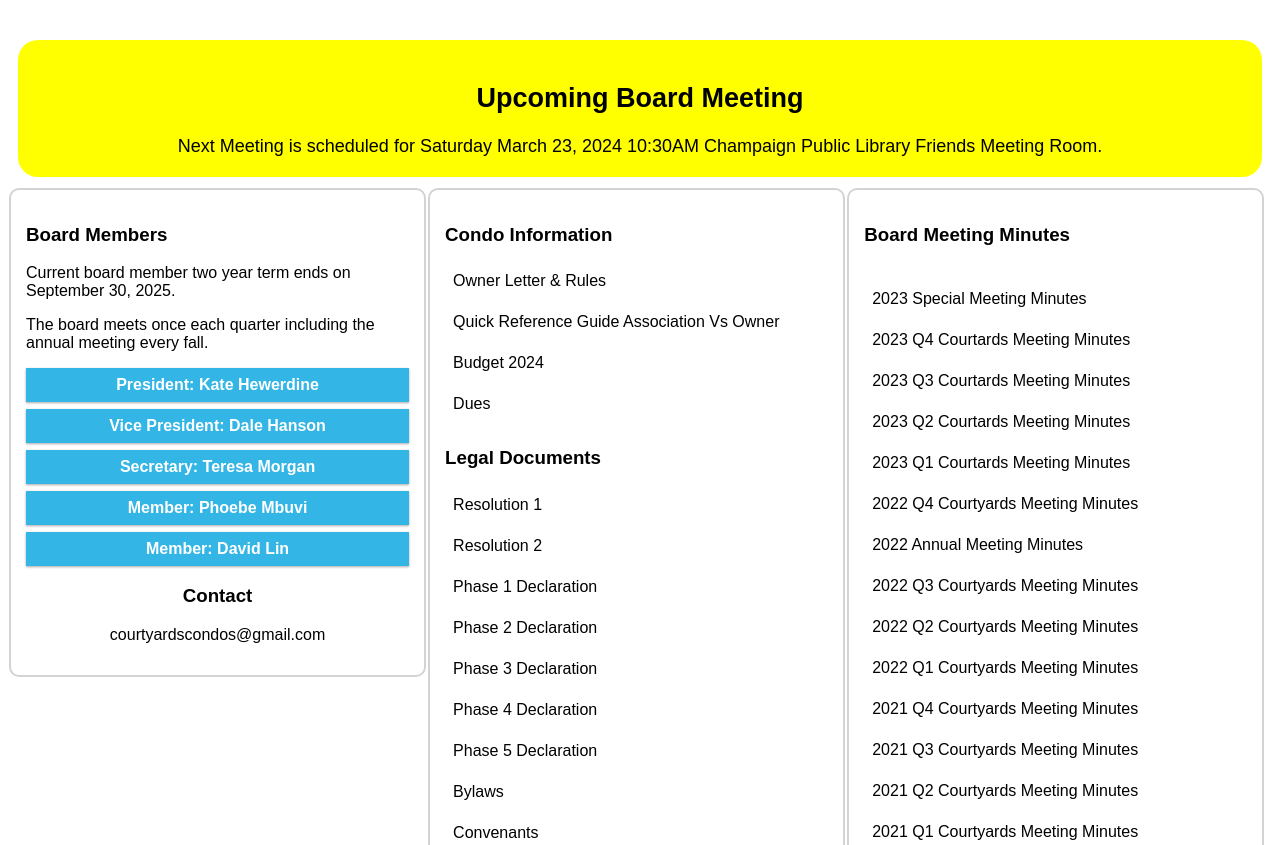
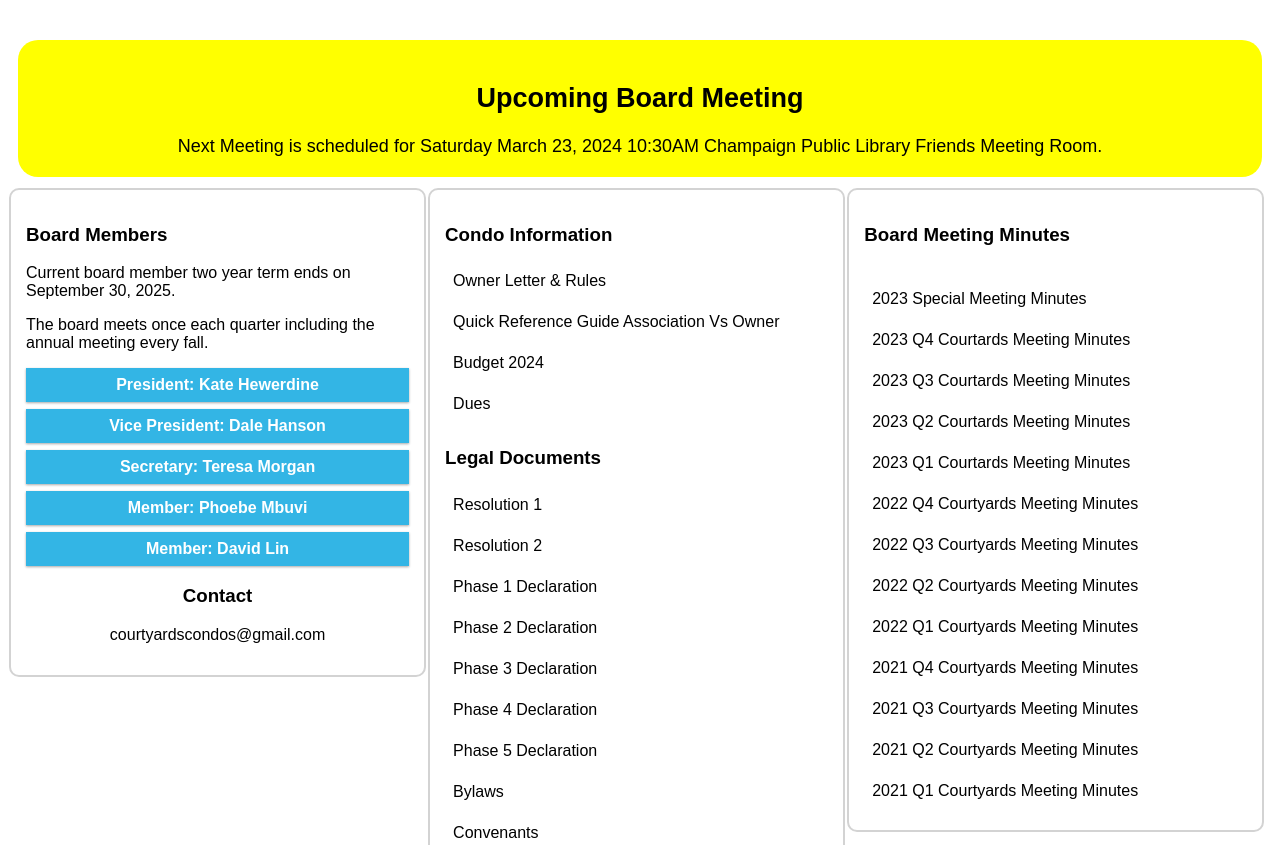
Before and after one commit to courtyardsatprairiefields/courtyardsatprairiefields.github.io, a plain HTML site: page index.html in a window 1280 px wide. Shown: the part 255-1100 px from the top of the page. Drawn offline with Linux system fonts and the light colour scheme.

Commit message:
Update index.html

```diff
--- a/index.html
+++ b/index.html
@@ -104,9 +104,6 @@
         <br /><a href="/meetings/2022-Q4-Courtyards-Meeting-Minutes.pdf"
           >2022 Q4 Courtyards Meeting Minutes</a
         >
-        <br /><a href="/meetings/2022-Q4-Annual-Meeting-Minutes.pdf"
-          >2022 Annual Meeting Minutes</a
-        >
         <br /><a href="/meetings/2022-Q3-Courtyards-Meeting-Minutes.pdf"
           >2022 Q3 Courtyards Meeting Minutes</a
         >
```
